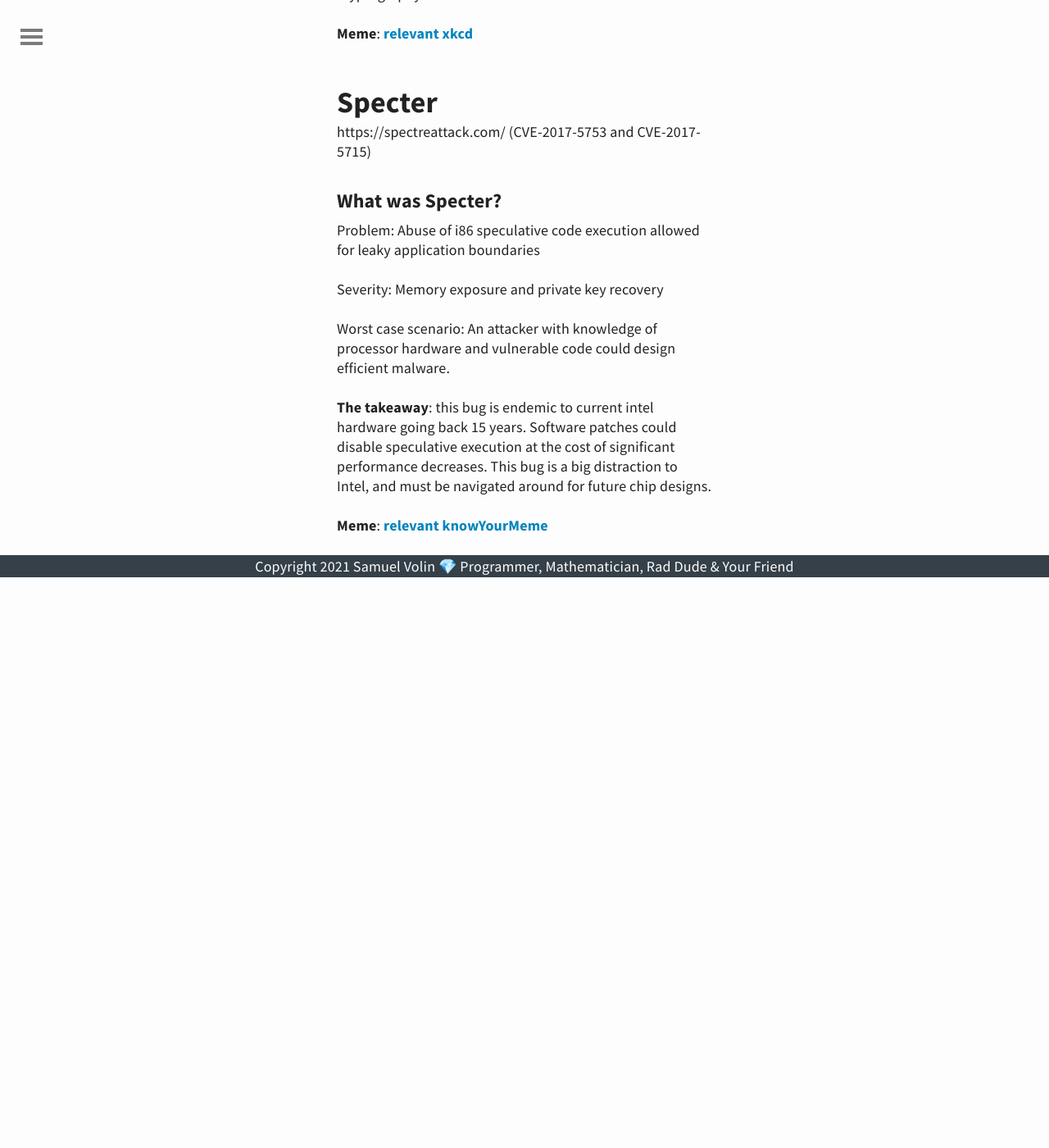
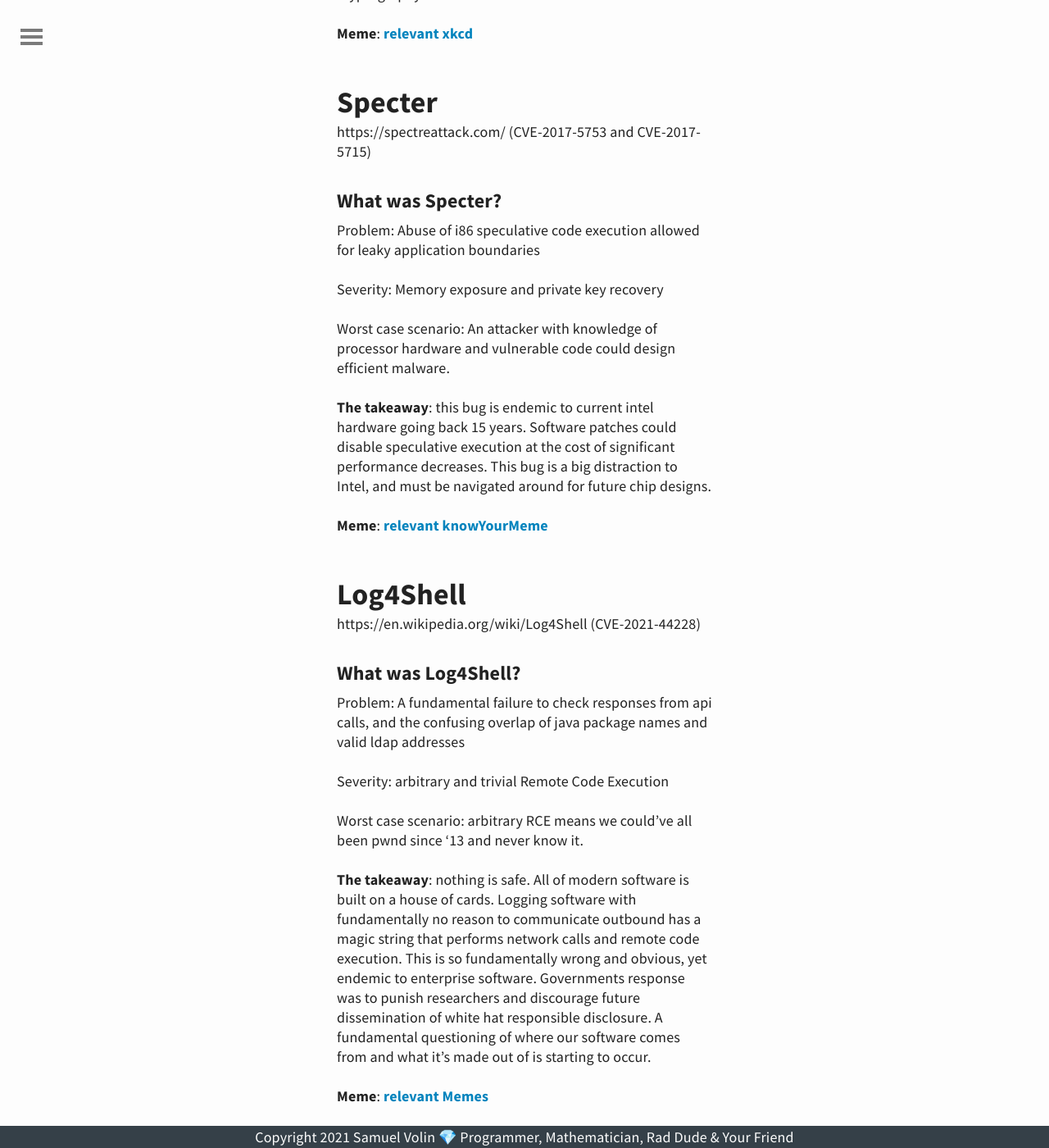
Before and after one commit to untra/untra.github.io, a Jekyll site: the page built from _posts/2020-12-24-the-big-hacks.md, in a window 1280 px wide and 1400 px high, scrolled down 990 px. Shown: the whole window at 82% size. Built offline with Jekyll 4.4.1, drawn with Linux system fonts in a browser that asks for light colours; before the commit the page ends 1694 px from its top, so only the background shows below that.

Commit message:
more words or whatevs

```diff
--- a/_posts/2020-12-24-the-big-hacks.md
+++ b/_posts/2020-12-24-the-big-hacks.md
@@ -41,3 +41,20 @@
 
 **Meme**:
 [relevant knowYourMeme](https://knowyourmeme.com/memes/cultures/meltdown-and-spectre)
+
+## Log4Shell
+https://en.wikipedia.org/wiki/Log4Shell
+(CVE-2021-44228)
+
+### What was Log4Shell?
+
+Problem: A fundamental failure to check responses from api calls, and the confusing overlap of java package names and valid ldap addresses
+
+Severity: arbitrary and trivial Remote Code Execution
+
+Worst case scenario: arbitrary RCE means we could've all been pwnd since '13 and never know it.
+
+**The takeaway**: nothing is safe. All of modern software is built on a house of cards. Logging software with fundamentally no reason to communicate outbound has a magic string that performs network calls and remote code execution. This is so fundamentally wrong and obvious, yet endemic to enterprise software. Governments response was to punish researchers and discourage future dissemination of white hat responsible disclosure. A fundamental questioning of where our software comes from and what it's made out of is starting to occur.
+
+**Meme**:
+[relevant Memes](https://log4jmemes.com/)
```
Also changed, not shown: _posts/2021-12-27-programming-is-hard.md (+1 -1 lines).
